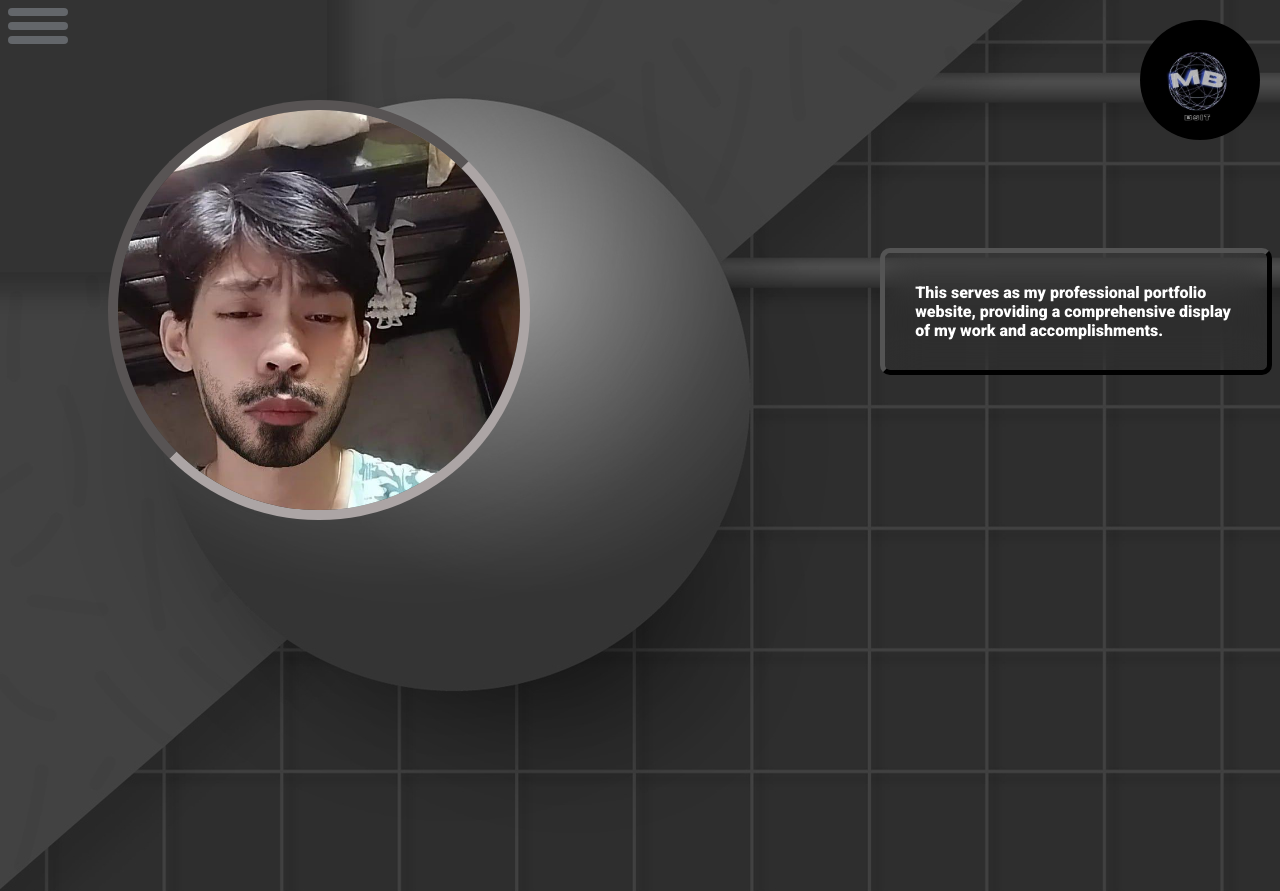
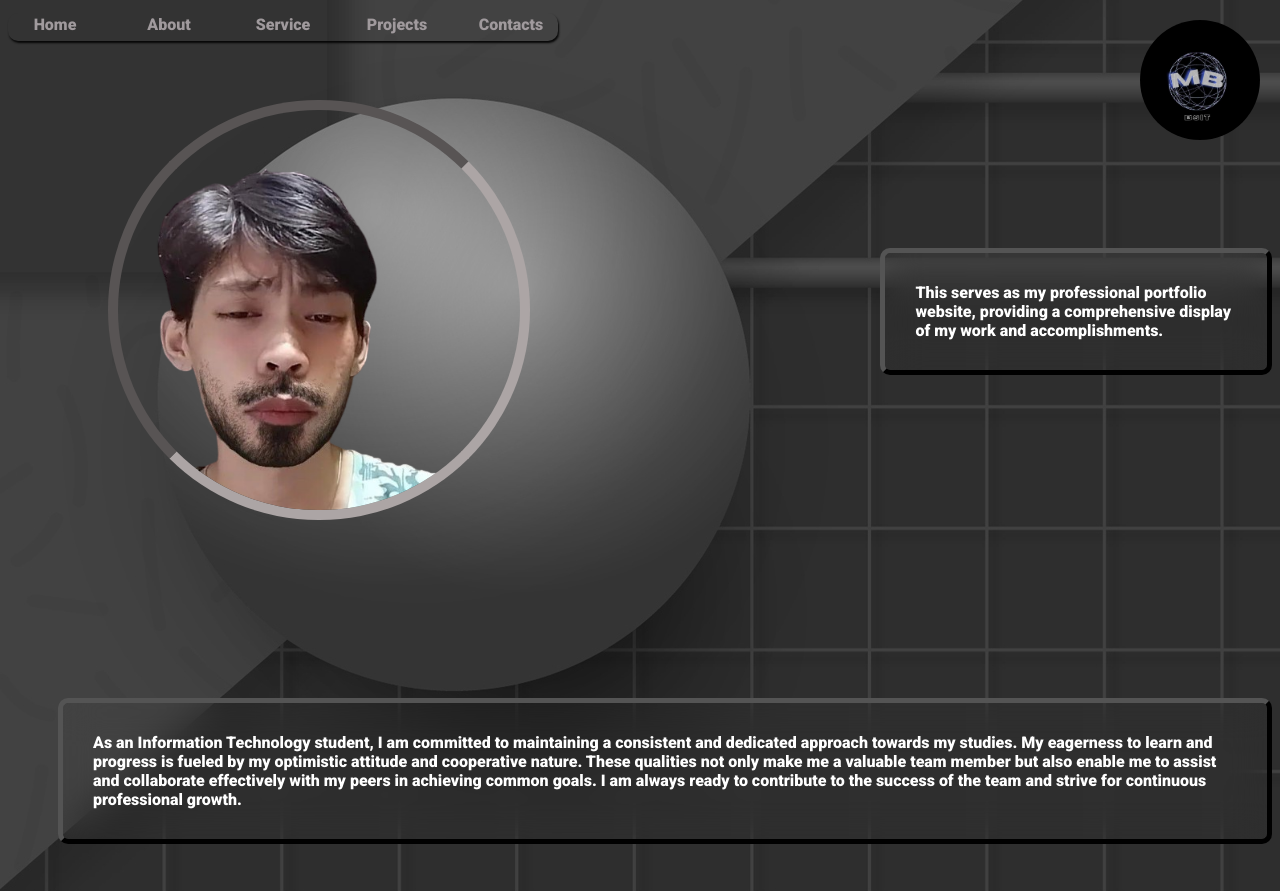
Before and after one commit to MarkEdzelPBacocanag/MarkEdzelBacocanag, a plain HTML site: page index.html in a window 1280 px wide. Shown: the top 891 px of the page. Drawn offline with Linux system fonts and the light colour scheme.

Commit message:
Updated according to what is pointd

```diff
--- a/index.html
+++ b/index.html
@@ -15,13 +15,13 @@
         <div class="firstFoot">
             <div class="logo"><a href="index.html"><img src="logo.jpg"></a></div>
 
-            <aside class="right">
+<!--             <aside class="right">
                 <label class="hamburger-menu">
-                    <input type="checkbox"></label>
+                    <input type="checkbox"></label> -->
 
-                <aside class="sidebar">
+<!--                 <aside class="sidebar">
 
-                    <nav>
+                    <nav> -->
                         <div class="navigationBar">
                             <div class="one"><a href="#uno">
                                     <p>Home</p>
@@ -39,18 +39,18 @@
                                     <p>Contacts</p>
                                 </a></div>
                         </div>
-                    </nav>
+<!--                     </nav>
 
                 </aside>
             </aside>
-
+ -->
         </div>
 
         <div class="secondFoot">
 
             <section id="uno">
                 <div class="contents">
-                    <div class="profilePicture"><img class="pict" src="pict.jpeg"></div>
+                    <div class="profilePicture"><img class="pict" src="pict.png"></div>
                     <div class="details">
                         <p>This serves as my professional portfolio website, providing a comprehensive display of my
                             work
--- a/style.css
+++ b/style.css
@@ -35,17 +35,19 @@ body {
 
 .navigationBar {
     display: flex;
-    flex-direction: column;
-    justify-content: baseline;
-    position: relative;
+    flex-direction: row;
+    position: fixed;
     gap: 20px;
+    border-radius: 10px;
+    box-shadow: 1px 2px 2px rgb(7, 7, 7);
+    z-index: 3;
 }
 
 /*Spacing between sections*/
 .secondFoot {
     display: grid;
     grid-template-columns: auto;
-    row-gap: 30%;
+    row-gap: 10%;
 }
 
 /*design of each sections*/
@@ -98,7 +100,7 @@ ul li {
 
 /*hamburger-menu*/
 
-:root {
+/* :root {
     --bar-width: 60px;
     --bar-height: 8px;
     --hamburger-gap: 6px;
@@ -191,7 +193,7 @@ ul li {
 
 .hamburger-menu:has(input:checked)+.sidebar {
     translate: 0;
-}
+} */
 
 /*content in layouts*/
 img {
@@ -226,7 +228,6 @@ img {
 
 /*All p*/
 P {
-    display: inline-block;
     margin: 0px;
     color: #ffffff;
     border-radius: 15px;
@@ -237,16 +238,13 @@ P {
     width: 90px;
     height: 20px;
     padding: 2px;
-    box-shadow: 1px 2px 2px rgb(7, 7, 7);
-    position: relative;
+/*     box-shadow: 1px 2px 2px rgb(7, 7, 7); */
     overflow: hidden;
-    display: flex;
 }
 
 .navigationBar div p {
     display: inline-block;
     position: relative;
-    font: 20px;
     font-weight: bold;
     color: rgb(160, 154, 157);
 }
```
Also changed, not shown: pict.jpeg (deleted), pict.png (added).
